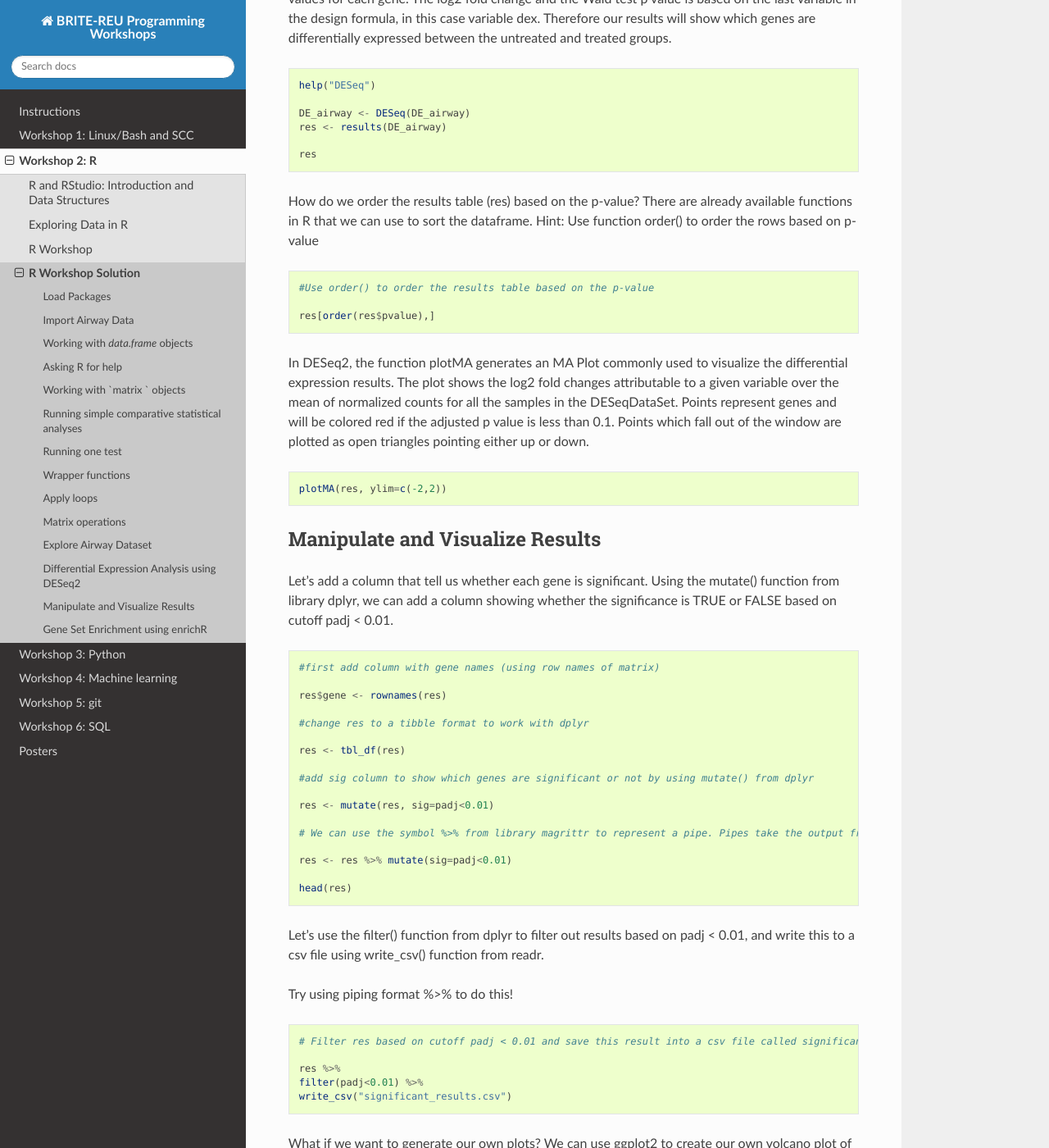
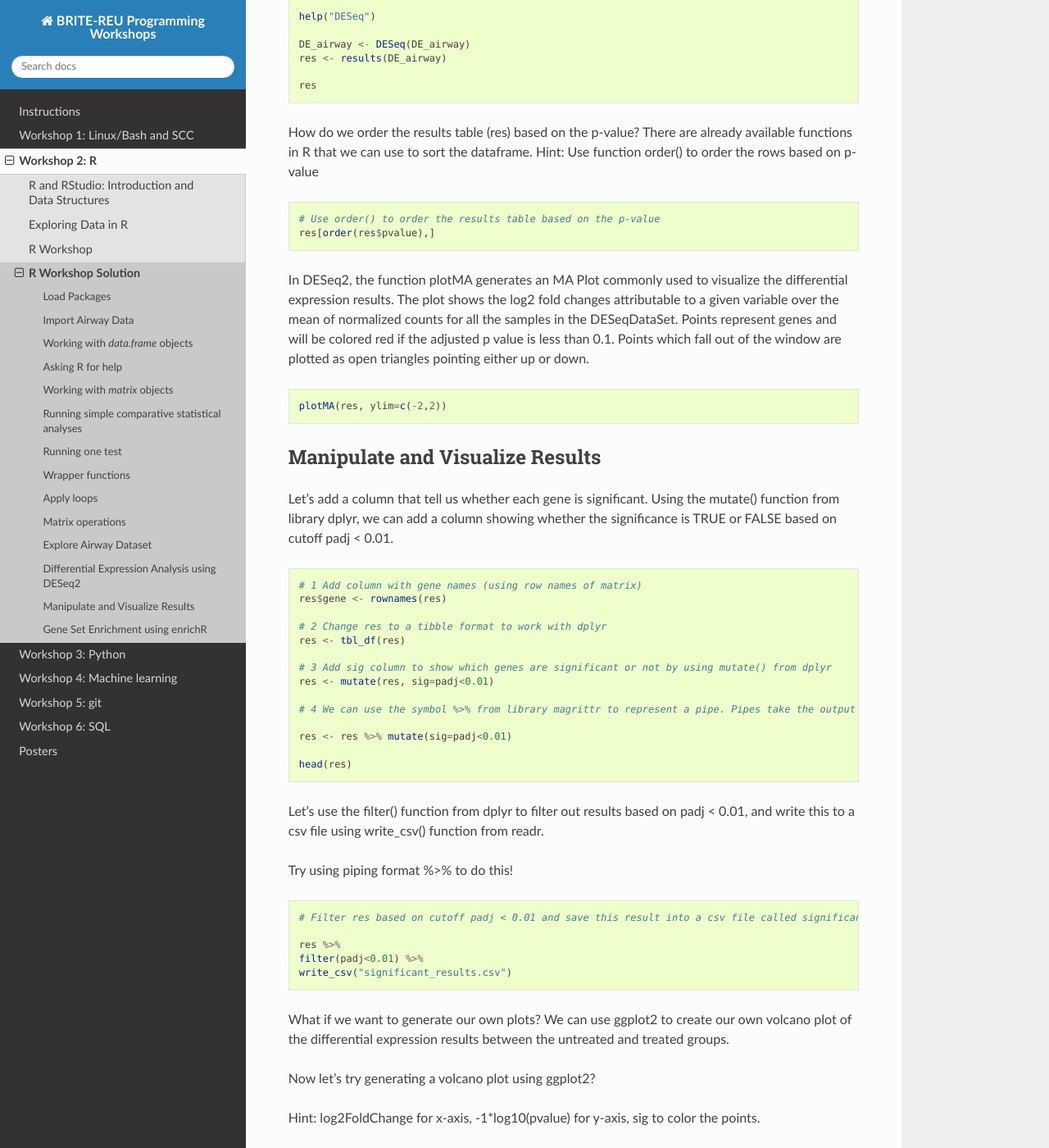
Before and after one commit to BRITE-REU/programming-workshops, a Sphinx documentation site: the page built from source/workshops/02_R/Workshop_R_Solution.rst, in a window 1280 px wide and 1400 px high, scrolled down 7524 px. Shown: the whole window at 82% size. Built offline with Sphinx 7.4.7 and the Read the Docs theme 2.0.0, drawn with Linux system fonts in a browser that asks for light colours; pages that are not in the unit, such as notebooks, are missing from menus; some of the changed text lies outside the part shown.

Commit message:
Editted the Workshop solution formatting to be a little more consistent

```diff
--- a/source/workshops/02_R/Workshop_R_Solution.rst
+++ b/source/workshops/02_R/Workshop_R_Solution.rst
@@ -104,9 +104,9 @@ Use base functions to describe and look at the airway data: scaledcounts and met
 
 .. code:: R
 
-   #Use base functions to gain an initial view of the data
+   # 1 Use base functions to gain an initial view of the data
 
-   #Look at scaledcounts variable
+   # 2 Look at scaledcounts variable
    dim(scaledcounts)
 
    head(scaledcounts)
@@ -115,7 +115,7 @@ Use base functions to describe and look at the airway data: scaledcounts and met
 
    str(scaledcounts)
 
-   #Look at metadata variable
+   # 3 Look at metadata variable
    dim(metadata)
 
    head(metadata)
@@ -139,13 +139,13 @@ Looking at `scaledcounts` we can see that the first column, "ensgene", gives the
 This is okay, but it's a little clunky. Alternatively we can set the gene identifiers as row names to index rows directly.
 
 .. code:: R
-    # 1  Set the gene identifiers to row names in `scaledcounts`.
+    # 1 Set the gene identifiers to row names in `scaledcounts`.
     rownames(scaledcounts) <- scaledcounts$ensgene
 
-    # 2  Remove the `ensgene` column.
+    # 2 Remove the `ensgene` column.
     scaledcounts <- scaledcounts[,-1]
 
-    # 3  Extract the gene expression values using the string "ENSG00000002549" directly.
+    # 3 Extract the gene expression values using the string "ENSG00000002549" directly.
     scaledcounts <- scaledcounts["ENSG00000002549",]
 
 ***********************
@@ -156,11 +156,12 @@ Alternative to steps 1 + 2 above, we could have set gene identifiers to row name
 
 .. code:: R
     # 1 Look up the help page for `read.csv()` using `?read.csv`, scroll down to the `row.names` in the "Arguments" section.
+
     # 2 Use these instructions to reread in `scaledcounts` and set the gene identifiers to row names automatically.
     scaledcounts <- read.csv("airway_scaledcounts.csv", row.names = 1)
 
 ***********************
-Working with `matrix ` objects
+Working with `matrix` objects
 ***********************
 
 The main difference between a `data.frame` object and a `matrix` object is that each column of a `data.frame` is free to have it's own format, whereas all values within an entire `matrix` must have the same format. One nice thing about `matrix` objects is that functions in R can be applied to all values at once. Note, that after setting the gene identifiers to row names, all values in `scaledcounts` is now a number.
@@ -298,7 +299,7 @@ You'll notice that the class is called RangedSummarizedExperiment (i.e. an S4 ob
 
 .. code:: R
 
-   #call airway data using data() and print airway data to save to workspace
+   # Call airway data using data() and print airway data to save to workspace
 
    data("airway")
    airway
@@ -310,9 +311,8 @@ Let's remove the variables scaledcounts and metadata from our workspace. We'll k
 
 .. code:: R
 
-   #remove scaledcounts and metadata variable
+   # Remove scaledcounts and metadata variable
    rm(scaledcounts)
-
    rm(metadata)
 
 **********************
@@ -331,7 +331,7 @@ Hint: We will use the as.data.frame() function to do this.
 
 .. code:: R
 
-   #Check mode of colData(airway) and make change the structure to a data frame.
+   # Check mode of colData(airway) and make change the structure to a data frame.
 
    mode(colData(airway))
 
@@ -348,11 +348,10 @@ Hint: You can use a for loop, apply function, or base functions such as colSums(
 
 .. code:: R
 
-   #Sum the expression of each column, divide by 1e6
-   #Use summary function to see the range of values between each sample
+   # Sum the expression of each column, divide by 1e6
+   # Use summary function to see the range of values between each sample
 
     head(assay(airway))
-
     summary(colSums(assay(airway))/1e6)
 
 
@@ -368,10 +367,8 @@ A description or help pages will show up under the Help tab in the bottom right
 
 .. code:: R
 
-   #Look up DESeqDataSet() function description
-
+    # Look up DESeqDataSet() function description
     help("DESeqDataSet")
-
     ?DESeqDataSet
 
 We can also go to the bioconductor page for DESeq2 and look at the manual for functions as well as a tutorial of using the package itself. Click here to see the `page <https://bioconductor.org/packages/release/bioc/html/DESeq2.html>`_.
@@ -381,7 +378,6 @@ The function DESeqDataSet includes an argument called design which asks for a fo
 .. code:: R
 
    DE_airway <- DESeqDataSet(airway, design = ~ cell + dex)
-
    DE_airway
 
 
@@ -410,8 +406,7 @@ Hint: Use function order() to order the rows based on p-value
 
 .. code:: R
 
-   #Use order() to order the results table based on the p-value
-
+   # Use order() to order the results table based on the p-value
    res[order(res$pvalue),]
 
 In DESeq2, the function plotMA generates an MA Plot commonly used to visualize the differential expression results. The plot shows the log2 fold changes attributable to a given variable over the mean of normalized counts for all the samples in the DESeqDataSet. Points represent genes and will be colored red if the adjusted p value is less than 0.1. Points which fall out of the window are plotted as open triangles pointing either up or down.
@@ -430,19 +425,16 @@ Let's add a column that tell us whether each gene is significant. Using the muta
 
 .. code:: R
 
-   #first add column with gene names (using row names of matrix)
-
+   # 1 Add column with gene names (using row names of matrix)
    res$gene <- rownames(res)
 
-   #change res to a tibble format to work with dplyr
-
+   # 2 Change res to a tibble format to work with dplyr
    res <- tbl_df(res)
 
-   #add sig column to show which genes are significant or not by using mutate() from dplyr
-
+   # 3 Add sig column to show which genes are significant or not by using mutate() from dplyr
    res <- mutate(res, sig=padj<0.01)
 
-   # We can use the symbol %>% from library magrittr to represent a pipe. Pipes take the output from one function and feed it to the first argument of the next function. You may have seen something similar in unix with |
+   # 4 We can use the symbol %>% from library magrittr to represent a pipe. Pipes take the output from one function and feed it to the first argument of the next function. You may have seen something similar in unix with |
 
    res <- res %>% mutate(sig=padj<0.01)
 
@@ -475,10 +467,8 @@ Bonus: Change the axis titles to something more readable and change the point sh
 
 .. code:: R
 
-   #Create Volcano plot using ggplot2
-
+   # Create Volcano plot using ggplot2
    ggplot(res, aes(log2FoldChange, -1*log10(padj), col=sig)) + geom_point() + ggtitle("Volcano plot")
-
    res %>% ggplot(aes(log2FoldChange, -1*log10(padj), col=sig)) + geom_point() + ggtitle("Volcano plot")
 
 
@@ -492,7 +482,7 @@ Add the title "MA plot" to your plot as well.
 
 .. code:: R
 
-   #Create MA plot using ggplot2
+   # Create MA plot using ggplot2
 
    ggplot(res, aes(baseMean, log2FoldChange, col=sig)) + geom_point() + scale_x_log10() + ggtitle("MA plot")
 
@@ -511,26 +501,26 @@ Let's start by keeping only the set of genes that showed statistically-significa
 
 .. code:: R
 
-   #filter out  genes with no p-values
+   # 1 Filter out  genes with no p-values
    res <- res[!is.na(res$padj),]
 
-   #keep significant genes only
+   # 2 Keep significant genes only
    sigGenes <- res[res$sig == TRUE,]
 
-   #how many significant genes did we get?
+   # 3 How many significant genes did we get?
    nrow(sigGenes)
 
 There's one more step before we carry out GSEA. The genes in this dataset use Ensembl indentifiers, while enrichR expects  gene symbols. We'll use the biomaRt package to map our Ensembl IDs to gene symbols.
 
 .. code:: R
 
-   #load package (remember to install it if you haven't)
+   # 1 Load package (remember to install it if you haven't)
    library("biomaRt")
 
-   #load human reference genome
+   # 2 Load human reference genome
    ensembl <- useMart("ensembl",dataset="hsapiens_gene_ensembl")
 
-   #map Ensembl IDs  to gene symbols (might take a couple of minutes)
+   # 3 Map Ensembl IDs  to gene symbols (might take a couple of minutes)
    geneSymbols <- getBM(attributes='hgnc_symbol',
       filters = 'ensembl_gene_id',
       values = sigGenes$gene,
@@ -540,19 +530,19 @@ Now that we have our correctly-formatted gene symbols, we can perform GSEA. Ther
 
 .. code:: R
 
-   #find the list of all available databases from Enrichr
+   # 1 Find the list of all available databases from Enrichr
    dbs <- listEnrichrDbs()
 
-   #scroll through list of available databases
+   # 2 Scroll through list of available databases
    View(dbs)
 
-   #set up list with databases of interest
+   # 3 Set up list with databases of interest
    dbs = c('GO_Biological_Process_2018','GO_Molecular_Function_2018', 'GO_Cellular_Component_2018')
 
-   #perform GSEA
+   # 4 Perform GSEA
    enriched <- enrichr(genes = geneSymbols$hgnc_symbol, databases = dbs)
 
-   #check first few results for the biological process database
+   # 5 Check first few results for the biological process database
    head(enriched$GO_Biological_Process_2018)
 
 
```
Also changed, not shown: other parts of source/workshops/02_R/Workshop_R_Solution.rst (+6 -6 lines).
